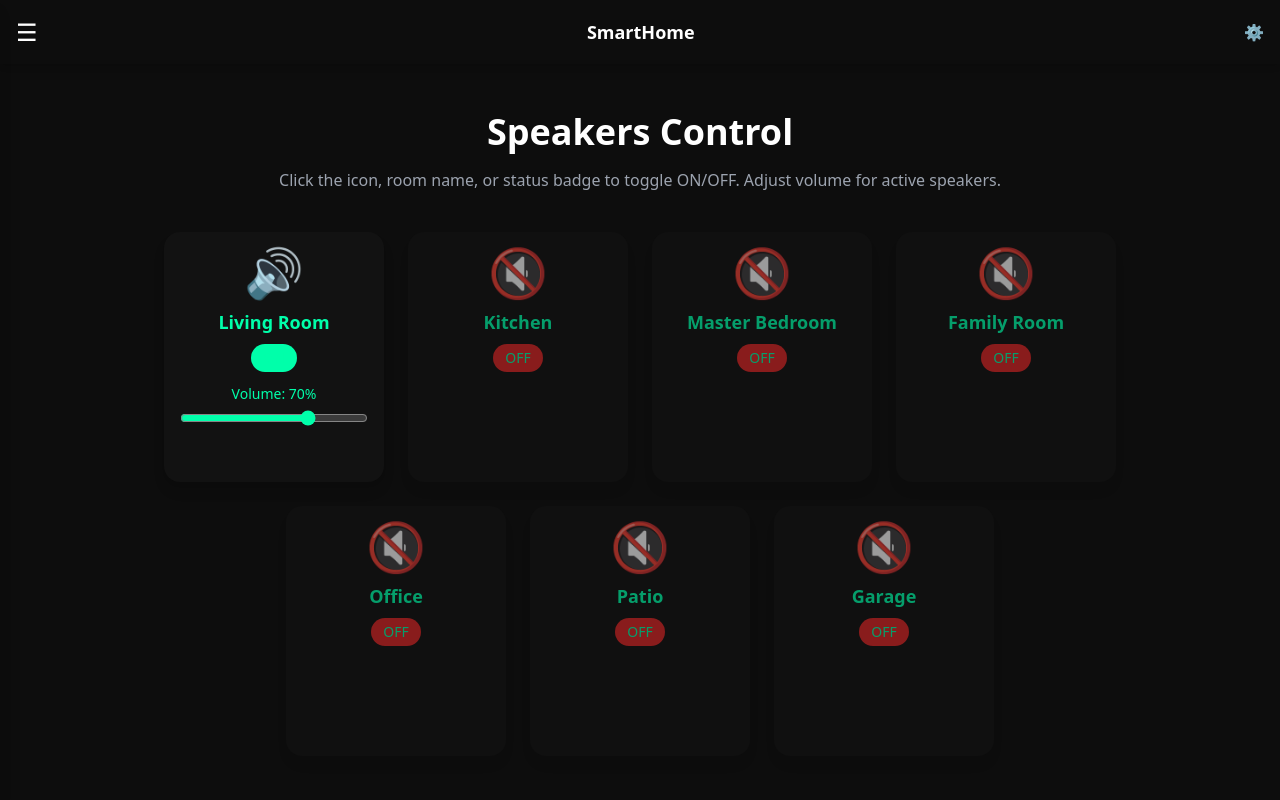
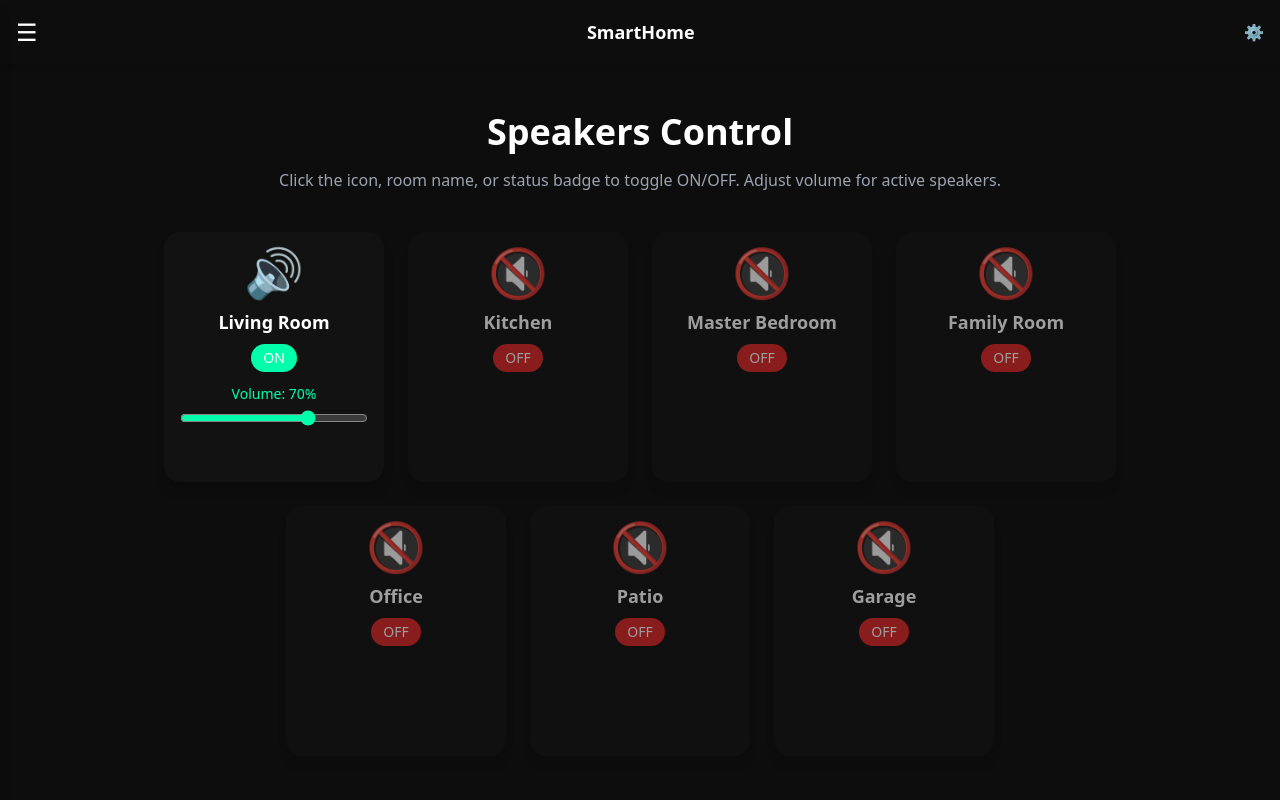
Before and after one commit to Omitofo/app-smart-home, a React (Vite) app: page /devices/speakers in a window 1280 px wide. Shown: the top 800 px of the page. Built offline with nearby package versions, Linux system fonts and the light colour scheme.

Commit message:
speakers button contrast

```diff
--- a/src/pages/SpeakersPage.jsx
+++ b/src/pages/SpeakersPage.jsx
@@ -26,7 +26,7 @@ const SpeakersPage = () => {
             >
               {/* Clickable area for toggle */}
               <div
-                className="cursor-pointer flex flex-col items-center"
+                className="cursor-pointer text-white flex flex-col items-center"
                 onClick={() => toggleSpeaker(speaker.id)}
               >
                 {/* Speaker Icon */}
```
